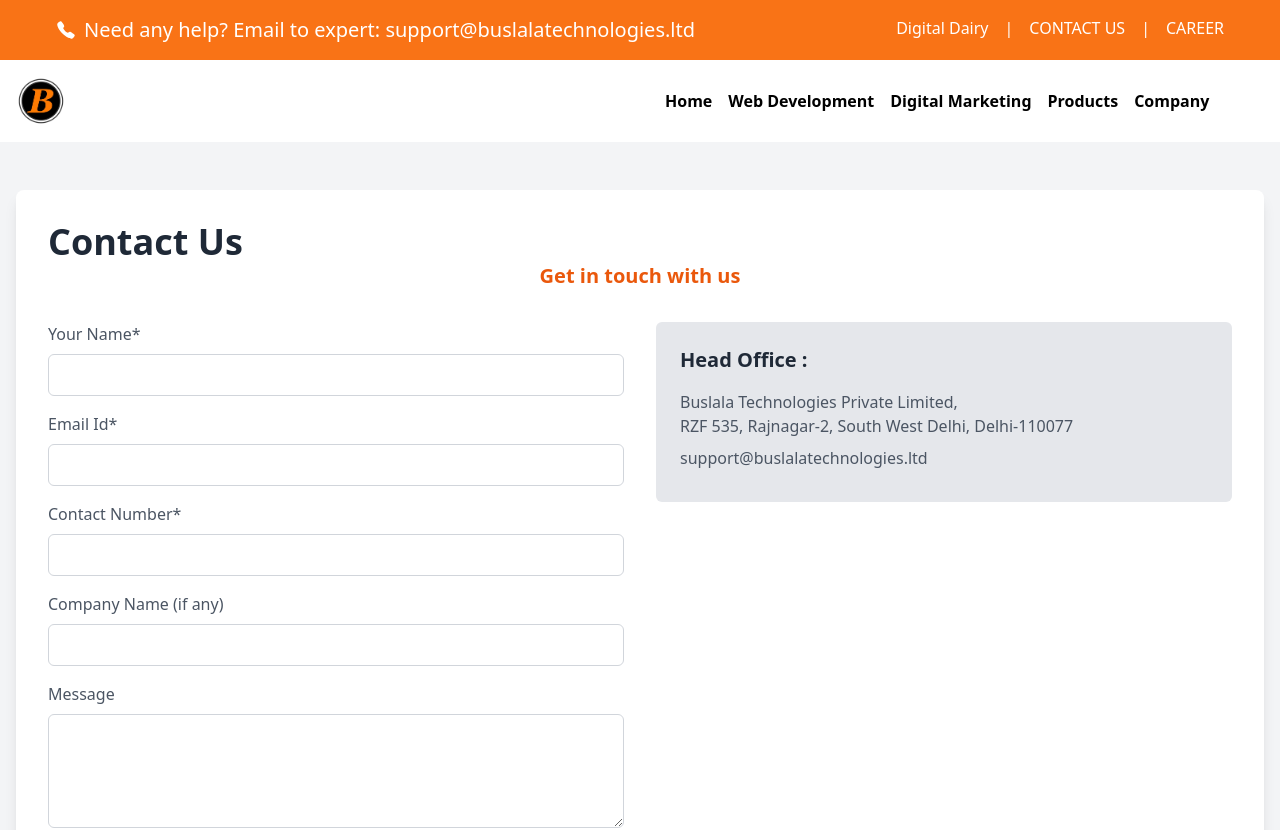
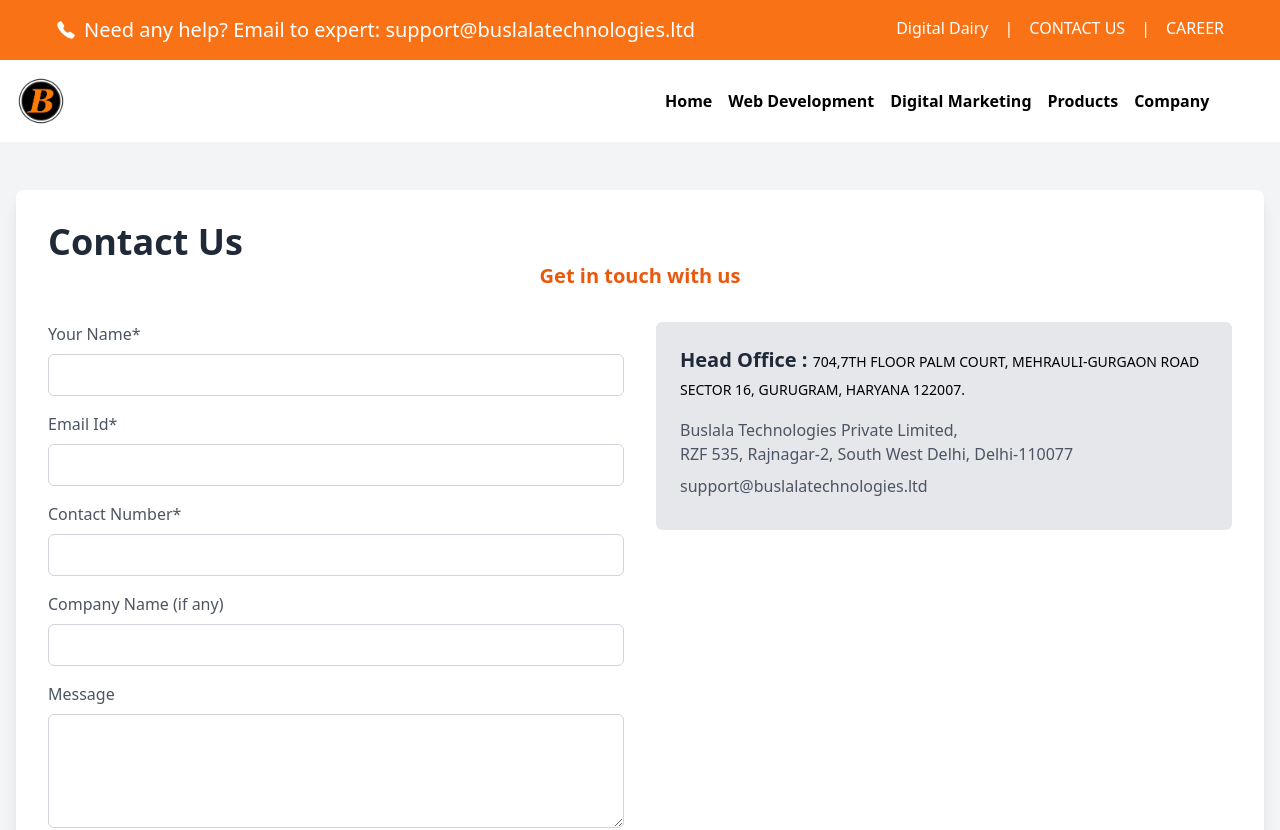
Before and after one commit to Aman121K/Morishsoftech, a React (Create React App) app: page /contact in a window 1280 px wide. Shown: the top 830 px of the page. Built offline with nearby package versions, Linux system fonts and the light colour scheme.

Commit message:
head office address

```diff
--- a/src/innerpages/ContactForm.jsx
+++ b/src/innerpages/ContactForm.jsx
@@ -131,7 +131,7 @@
             <div className="col-span-2 md:col-span-1">
               <div className="bg-gray-200 p-6 rounded-md">
                 <h2 className="text-xl font-bold text-gray-800 mb-4">
-                Head Office :
+                Head Office : <strong className="text-sm font-normal text-black">704,7TH FLOOR PALM COURT, MEHRAULI-GURGAON ROAD SECTOR 16, GURUGRAM, HARYANA 122007.</strong>
                 </h2>
                 <p className="text-gray-600 mb-2">
                 Buslala Technologies Private Limited,
```
Also changed, not shown: 1 other file (tests, documents, lock files or other folders).
